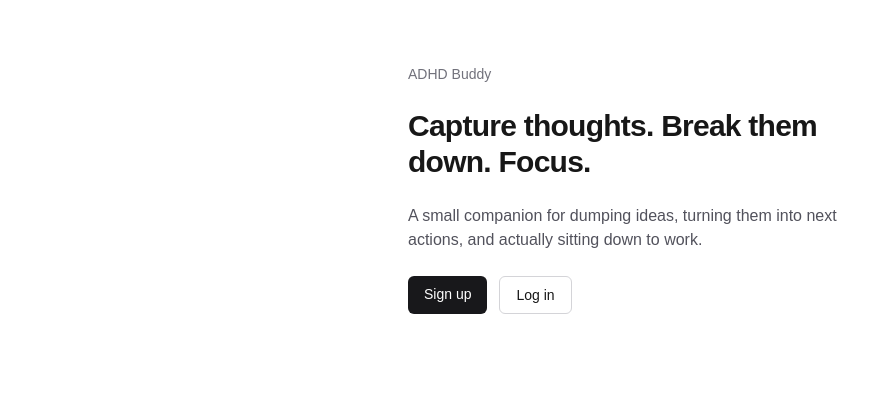
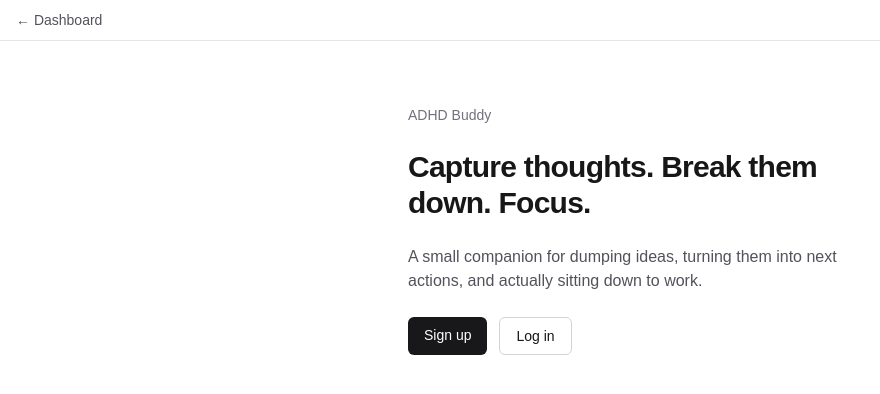
Before and after one commit to talhatawsif/adhd-buddy, a Next.js app: page / in a window 1280 px wide. Shown: the top 394 px of the page, without its empty margins (0-880 px from the left). Built offline with nearby package versions, Linux system fonts and the light colour scheme; no server answers.

Commit message:
feat: add persistent Dashboard nav link in root layout

```diff
--- a/app/layout.tsx
+++ b/app/layout.tsx
@@ -23,7 +23,17 @@ export default function RootLayout({ children }: LayoutProps<"/">) {
       lang="en"
       className={`${geistSans.variable} ${geistMono.variable} h-full antialiased`}
     >
-      <body className="min-h-full flex flex-col">{children}</body>
+      <body className="min-h-full flex flex-col">
+        <nav className="sticky top-0 z-10 border-b border-zinc-200 bg-white/80 px-4 py-2 backdrop-blur dark:border-zinc-800 dark:bg-zinc-950/80">
+          <a
+            href="/dashboard"
+            className="text-sm font-medium text-zinc-600 hover:text-zinc-900 dark:text-zinc-400 dark:hover:text-zinc-100"
+          >
+            ← Dashboard
+          </a>
+        </nav>
+        {children}
+      </body>
     </html>
   );
 }
```
